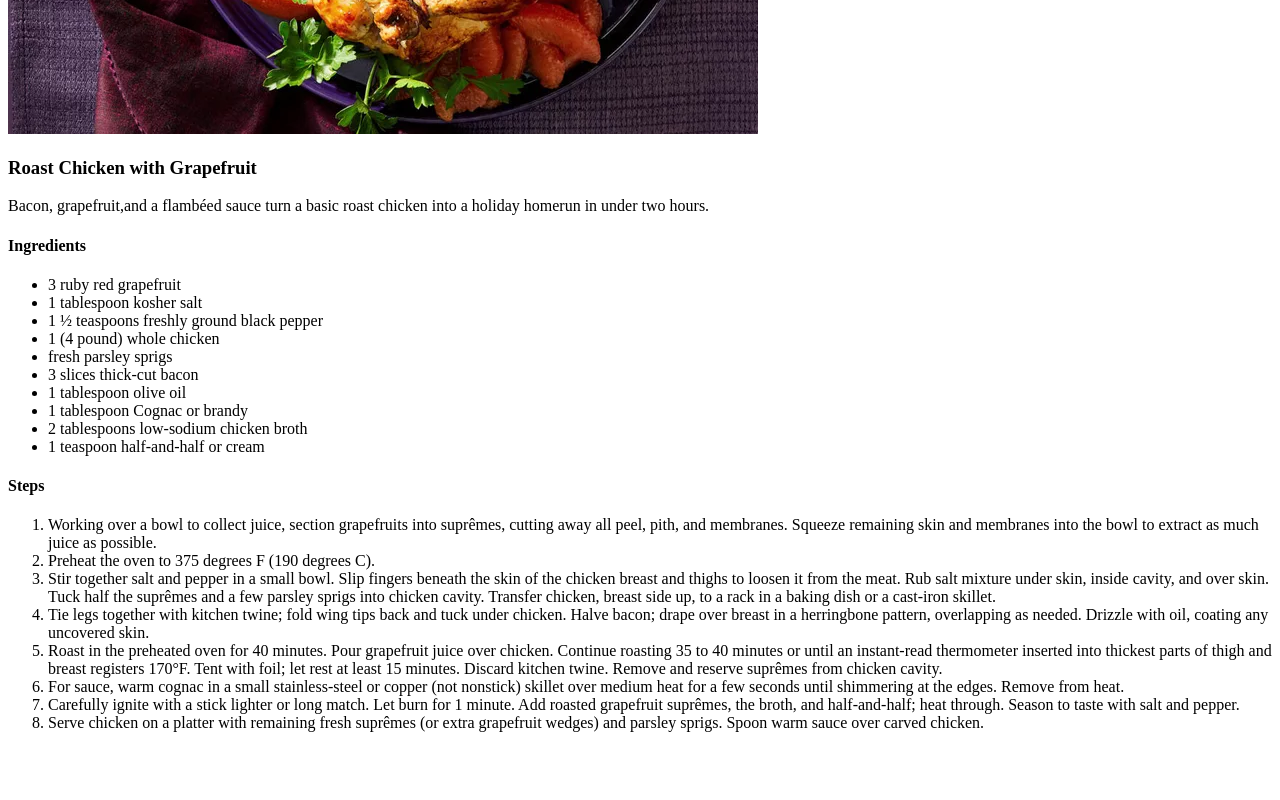
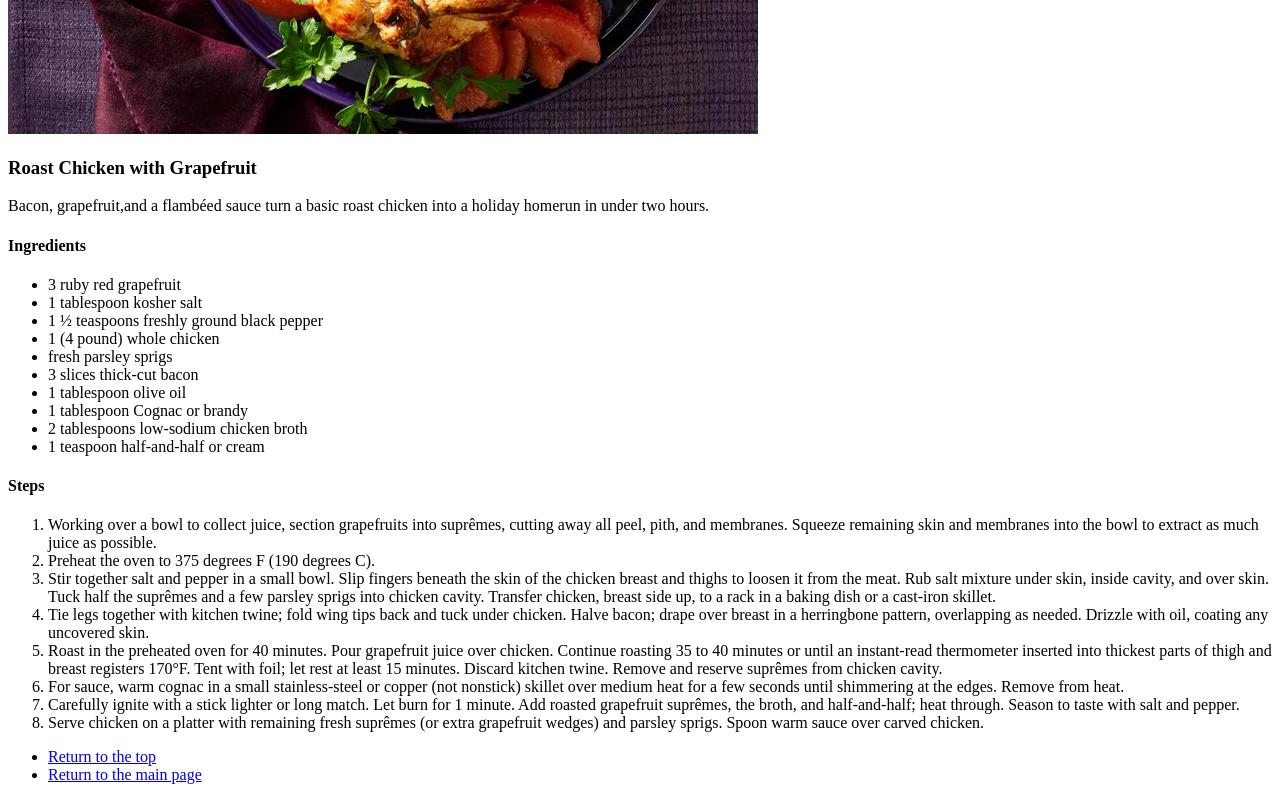
Before and after one commit to Alemba-Vivian/odin-recipes, a plain HTML site: page recipes/Roast-Chicken-with-Grapefruit.html in a window 1280 px wide. Shown: the part 508-1308 px from the top of the page. Before the commit the page ends 1256 px from the top, so only its background shows below. Drawn offline with Linux system fonts and the light colour scheme.

Commit message:
Updated the top and bottom link

```diff
--- a/recipes/Roast-Chicken-with-Grapefruit.html
+++ b/recipes/Roast-Chicken-with-Grapefruit.html
@@ -56,6 +56,10 @@
             Spoon warm sauce over carved chicken.</li>
 
     </ol>
+    <ul>
+        <li><a href="./Roast-Chicken-with-Grapefruit.html">Return to the top</a></li>
+        <li><a href="../index.html">Return to the main page</a></li>
+    </ul>
 
 </body>
 
```
Also changed, not shown: index.html (+2 -0 lines), recipes/lemon-pepper-chicken.html (+5 -0 lines), recipes/southwest-chicken-salad.html (+4 -0 lines).
